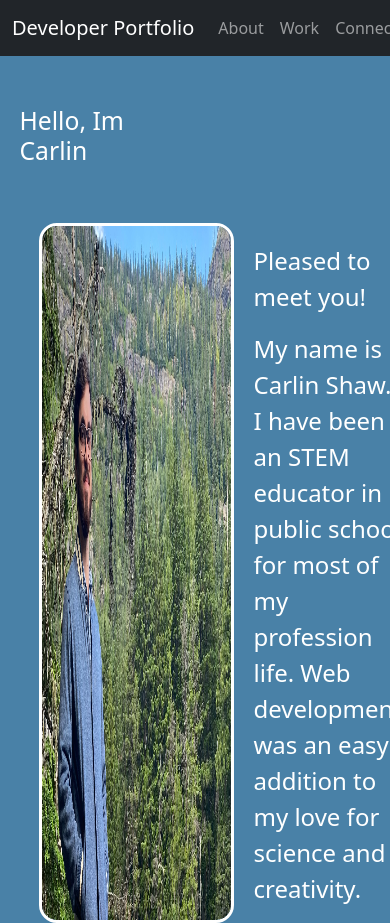
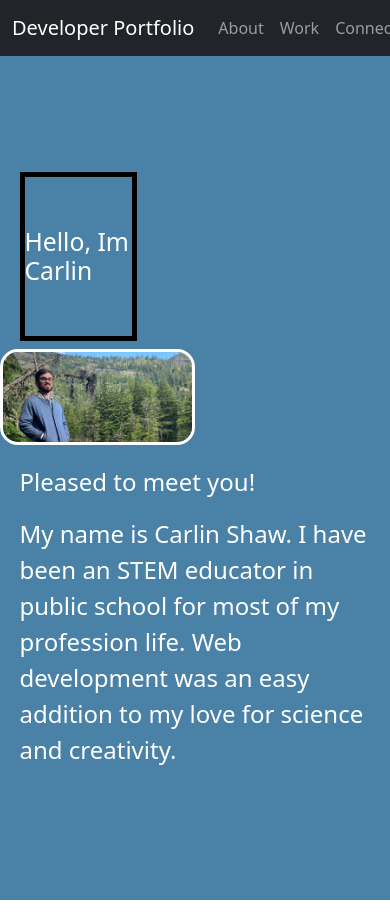
Before and after one commit to carlinjshaw/react_portfolio_cs, a React (Create React App) app: page / in a window 390 px wide. Shown: the top 923 px of the page. After the commit the page ends 900 px from the top, so only its background shows below. Built offline with nearby package versions, Linux system fonts and the light colour scheme.

Commit message:
media queries to about page

```diff
--- a/src/App.css
+++ b/src/App.css
@@ -40,6 +40,21 @@
   margin-right: 5%;
 }
 
+@media (max-width:1050px) {
+  .about_page {
+    justify-content: center;
+  }
+  .about-pic-article {
+    flex-direction: column;
+  }
+  .about-hello {
+    border: solid black 5px;
+  }
+  .profileImage {
+    margin:auto;
+    margin-left: 0;
+  }
+}
 
 /* the following are for the work page */
 .cards-container {
```
